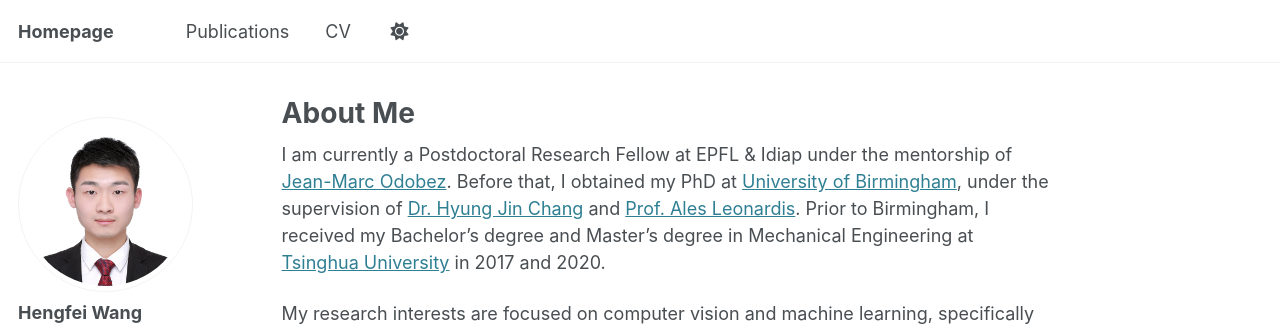
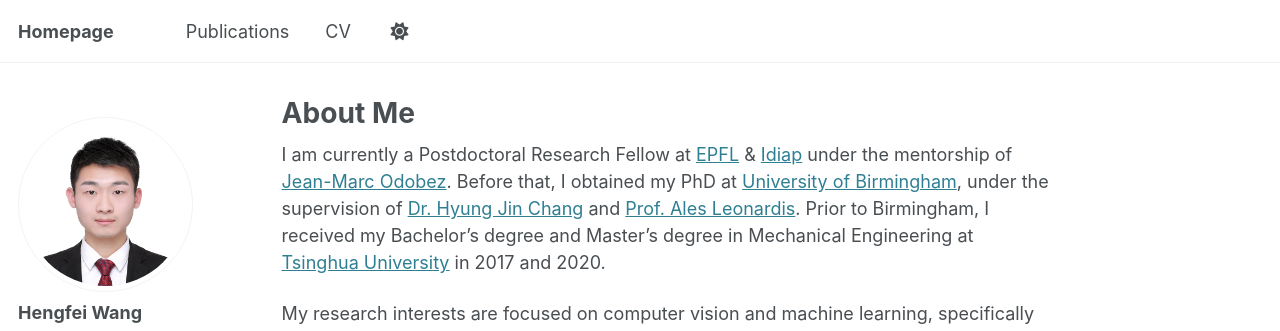
Before and after one commit to hengfei-wang/hengfei-wang.github.io, a Jekyll site: the page built from _pages/about.md, in a window 1280 px wide and 1287 px high. Shown: the top 331 px of the window. Built offline with Jekyll 4.4.1, drawn with Linux system fonts in a browser that asks for light colours; some web fonts are replaced; part of the change alters nothing that is shown.

```diff
--- a/_pages/about.md
+++ b/_pages/about.md
@@ -7,7 +7,7 @@ redirect_from:
   - /about.html
 ---
 
-I am currently a Postdoctoral Research Fellow at EPFL & Idiap under the mentorship of [Jean-Marc Odobez](https://www.idiap.ch/~odobez/). Before that, I obtained my PhD at [University of Birmingham](https://www.birmingham.ac.uk/index.aspx), under the supervision of [Dr. Hyung Jin Chang](https://hyungjinchang.wordpress.com/) and [Prof. Ales Leonardis](https://www.birmingham.ac.uk/staff/profiles/computer-science/academic-staff/leonardis-ales). Prior to Birmingham, I received my Bachelor's degree and Master's degree in Mechanical Engineering at [Tsinghua University](https://www.tsinghua.edu.cn/en/) in 2017 and 2020.
+I am currently a Postdoctoral Research Fellow at [EPFL](https://www.epfl.ch/en/) & [Idiap](https://www.idiap.ch/en) under the mentorship of [Jean-Marc Odobez](https://www.idiap.ch/~odobez/). Before that, I obtained my PhD at [University of Birmingham](https://www.birmingham.ac.uk/index.aspx), under the supervision of [Dr. Hyung Jin Chang](https://hyungjinchang.wordpress.com/) and [Prof. Ales Leonardis](https://www.birmingham.ac.uk/staff/profiles/computer-science/academic-staff/leonardis-ales). Prior to Birmingham, I received my Bachelor's degree and Master's degree in Mechanical Engineering at [Tsinghua University](https://www.tsinghua.edu.cn/en/) in 2017 and 2020.
 
 My research interests are focused on computer vision and machine learning, specifically 2D/3D gaze-controllable face generation, gaze estimation, 3D hand-object contact modeling, and neural rendering. I am also interested in the intersection of computer vision and natural language processing.
 
```
